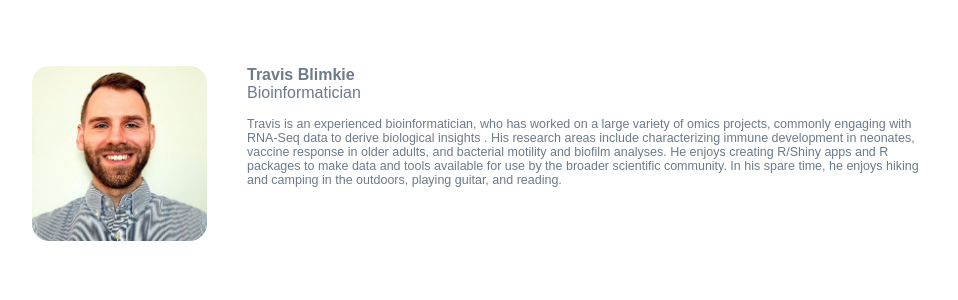
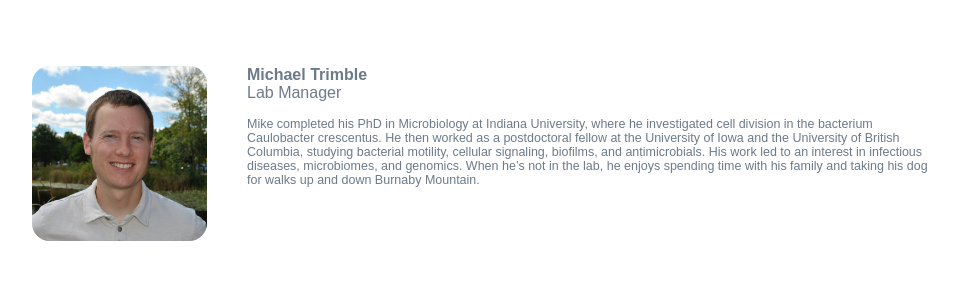
Before and after one commit to SFU-Lee-Lab/Lee_Lab_Webpage, a Jekyll site: the page built from _pages/people.md, in a window 1280 px wide and 900 px high, scrolled down 808 px, cut to the strip 194-501 px from the top of the window. Shown: the top 300 px of the strip, without its empty margins (158-1116 px from the left). Built offline with Jekyll 4.4.1, drawn with Linux system fonts in a browser that asks for light colours; nearby versions of some CDN libraries; some web fonts are replaced.

Commit message:
Added mike +fixed biw

```diff
--- a/_data/people.yml
+++ b/_data/people.yml
@@ -9,6 +9,12 @@
     position: Bioinformatician
     about: Erica is a bioinformatician who eats ‘omics data for breakfast. She is currently using machine learning techniques to find molecular signatures for neonatal sepsis, as well as for disease severity in Covid patients. In her spare time she likes to hike preposterous distances, preferably on difficult terrain.
     image_path: /images/people/current/erica-acton.jpg
+    image_offset: 68% 50%
+
+  - name: Michael Trimble
+    position: Lab Manager
+    about: Mike completed his PhD in Microbiology at Indiana University, where he investigated cell division in the bacterium Caulobacter crescentus. He then worked as a postdoctoral fellow at the University of Iowa and the University of British Columbia, studying bacterial motility, cellular signaling, biofilms, and antimicrobials. His work led to an interest in infectious diseases, microbiomes, and genomics. When he’s not in the lab, he enjoys spending time with his family and taking his dog for walks up and down Burnaby Mountain.
+    image_path: /images/people/current/michael-trimble.png
     image_offset: 68% 50%
 
   - name: Travis Blimkie
```
Also changed, not shown: _posts/2025-01-29-BIW.md (+1 -1 lines), images/people/current/michael-trimble.png (added).
